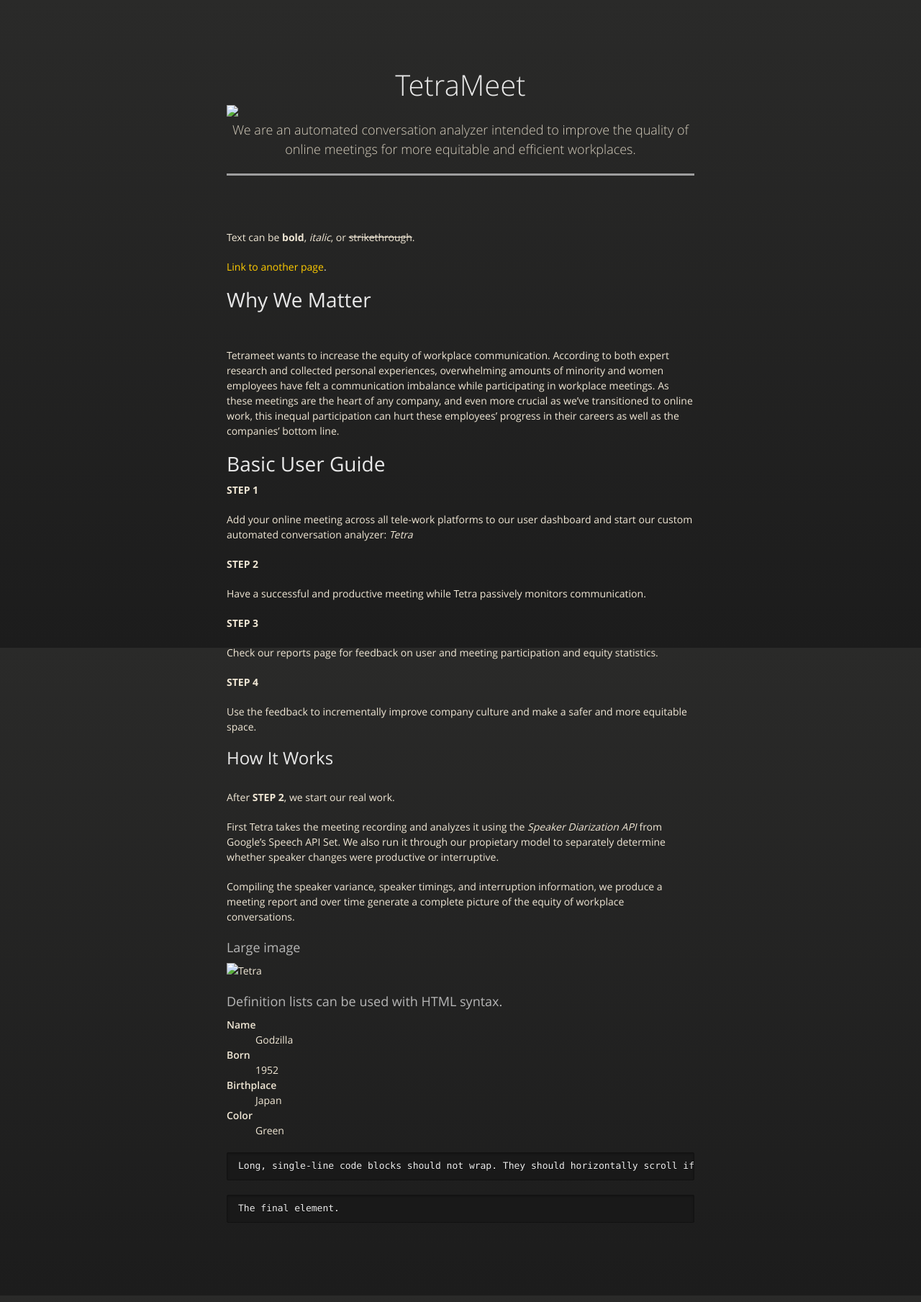
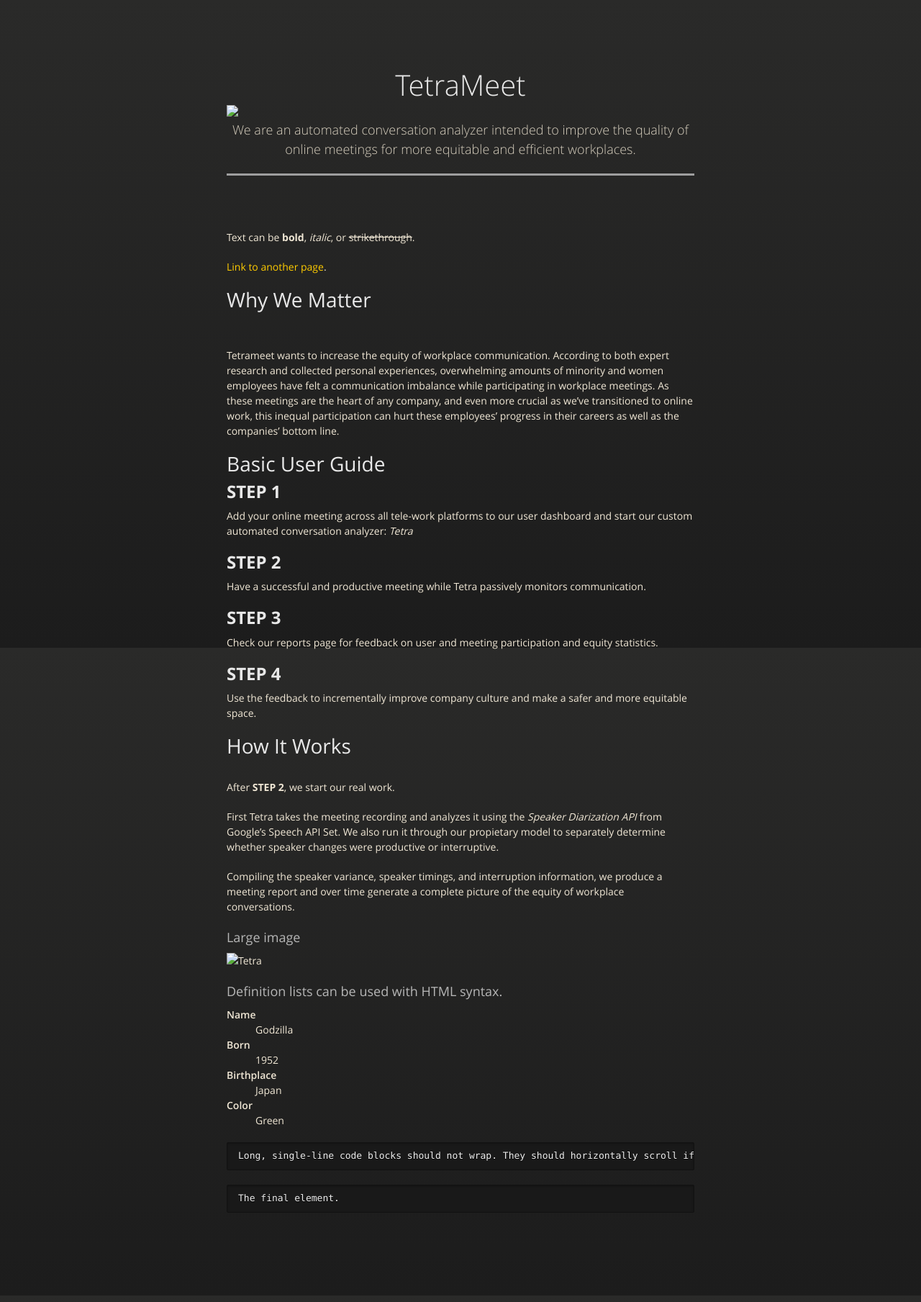
Before and after one commit to snehakadiyala/test.github.io, a Jekyll site: the page built from index.md, in a window 1280 px wide. Shown: the whole page at 72% size. Built offline with Jekyll 4.4.1, drawn with Linux system fonts in a browser that asks for light colours; grey boxes are pictures that could not be loaded.

```diff
--- a/index.md
+++ b/index.md
@@ -16,27 +16,27 @@ Tetrameet wants to increase the equity of workplace communication. According to
 # Basic User Guide
 
 
-**STEP 1**
+## **STEP 1**
 
 Add your online meeting across all tele-work platforms to our user dashboard and start our custom automated conversation analyzer: _Tetra_
 
 
-**STEP 2**
+## **STEP 2**
 
 Have a successful and productive meeting while Tetra passively monitors communication.
 
 
-**STEP 3**
+## **STEP 3**
 
 Check our reports page for feedback on user and meeting participation and equity statistics.
 
 
-**STEP 4**
+## **STEP 4**
 
 Use the feedback to incrementally improve company culture and make a safer and more equitable space.
 
 
-## How It Works
+# How It Works
 <br/>
 After **STEP 2**, we start our real work.
 
```
